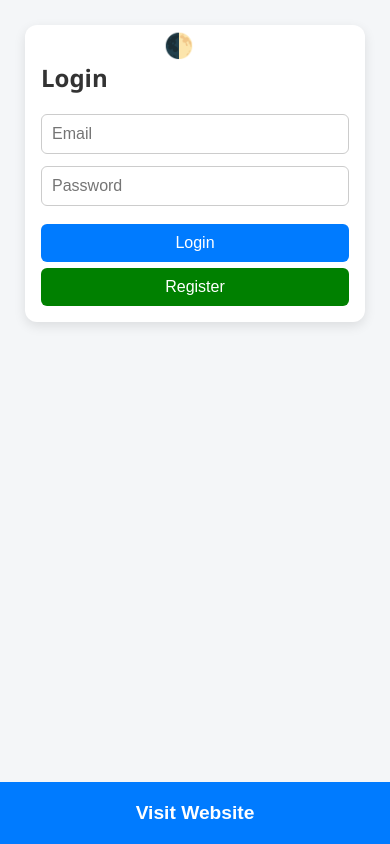
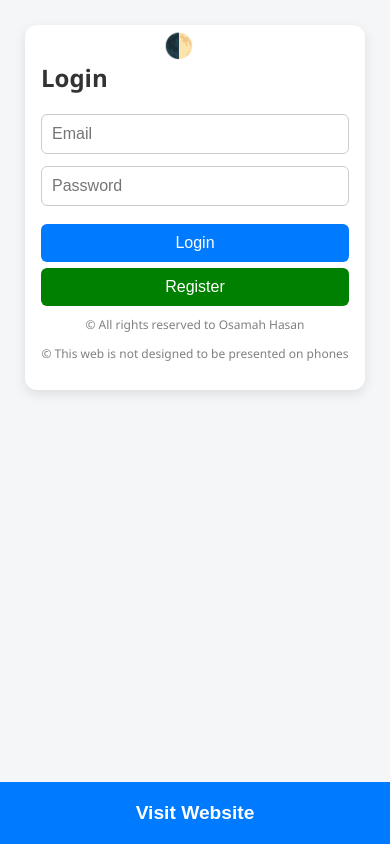
Before and after one commit to osamah277/to-do-list, a website: page index.html in a window 390 px wide. Drawn offline with Linux system fonts and the light colour scheme; no server answers.

Commit message:
update the right reserved and the phone agrement

```diff
--- a/index.html
+++ b/index.html
@@ -262,6 +262,13 @@
         margin-bottom: 10px;
       }
     }
+    /* Copyright note styling */
+    .copyright-note {
+      text-align: center;
+      font-size: 0.75rem;
+      color: gray;
+      margin-top: 10px;
+    }
   </style>
 </head>
 <body>
@@ -279,6 +286,8 @@
       <button onclick="login()">Login</button>
       <button onclick="register()" style="background-color: green;">Register</button>
     </div>
+    <p class="copyright-note">© All rights reserved to Osamah Hasan</p>
+    <p class="copyright-note">© This web is not designed to be presented on phones</p>
 
     <div id="todoContainer" class="hidden">
       <h2>To-Do List</h2>
```
